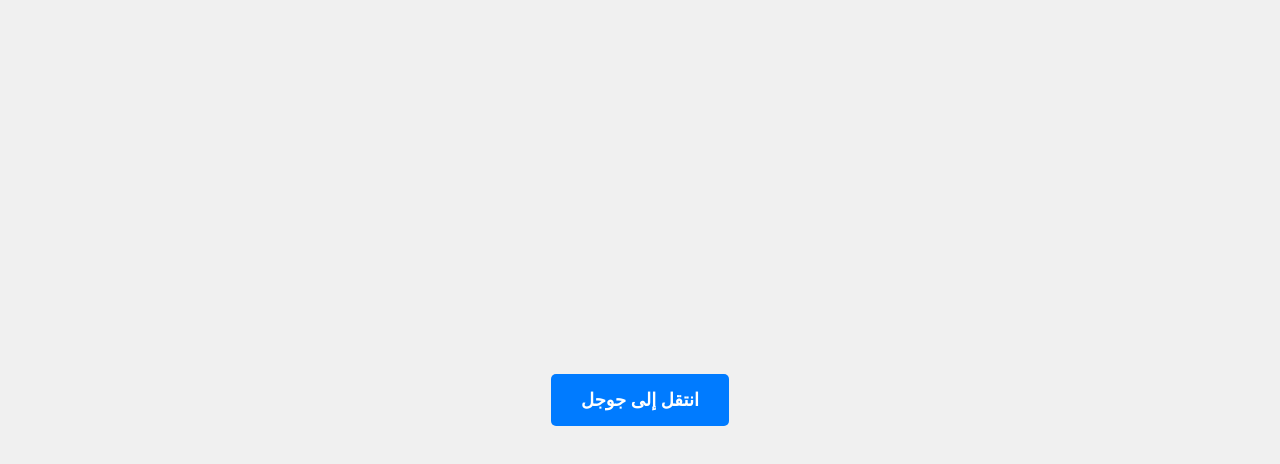
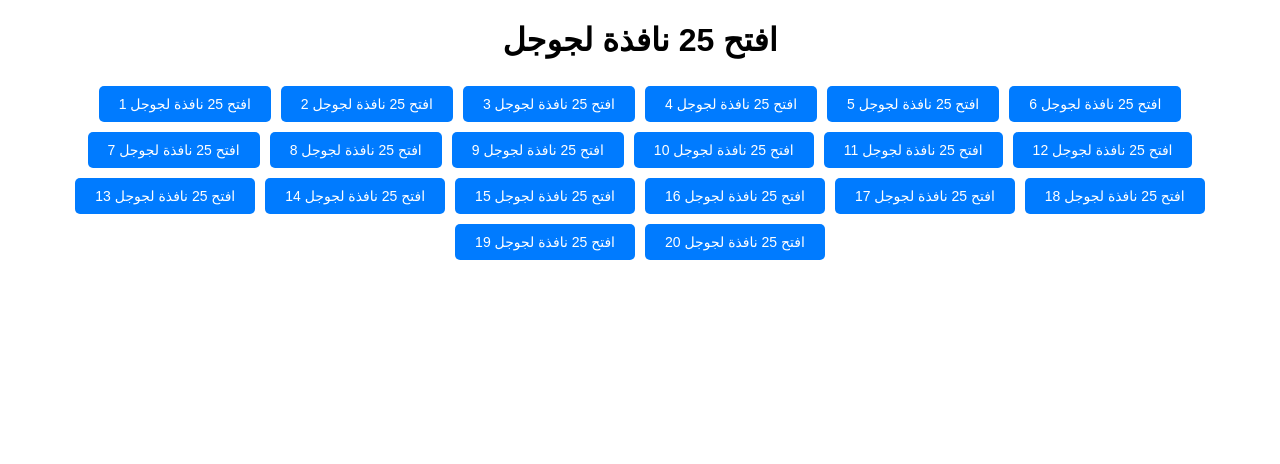
Before and after one commit to awdanawad1/ATLAS7LINK, a plain HTML site: page index.html in a window 1280 px wide. Drawn offline with Linux system fonts and the light colour scheme.

Commit message:
Update index.html

```diff
--- a/index.html
+++ b/index.html
@@ -3,37 +3,55 @@
 <head>
     <meta charset="UTF-8">
     <meta name="viewport" content="width=device-width, initial-scale=1.0">
-    <title>زر انتقل إلى جوجل</title>
+    <title>فتح مواقع متعددة</title>
     <style>
         body {
-            display: flex;
-            justify-content: center;
-            align-items: center;
-            height: 100vh;
-            margin: 0;
-            background-color: #f0f0f0;
+            font-family: Arial, sans-serif;
+            text-align: center;
+            margin-top: 20px;
         }
-
         .button {
+            padding: 10px 20px;
+            font-size: 14px;
+            margin: 5px;
+            cursor: pointer;
             display: inline-block;
-            padding: 15px 30px;
-            font-size: 18px;
-            font-weight: bold;
-            text-align: center;
-            color: #fff;
-            background-color: #007bff;
+            background-color: #007BFF;
+            color: white;
             border: none;
             border-radius: 5px;
-            text-decoration: none;
-            transition: background-color 0.3s;
         }
-
         .button:hover {
             background-color: #0056b3;
         }
     </style>
 </head>
 <body>
-    <a href="https://t.ajrkm3.com/338041/8865/0?bo=2779,2778,2777,2776,2775&po=6533&aff_sub5=SF_006OG000004lmDN" class="button" target="_blank">انتقل إلى جوجل</a>
+    <h1>افتح 25 نافذة لجوجل</h1>
+    <div id="buttons-container">
+        <!-- أزرار سيتم إضافتها عبر JavaScript -->
+    </div>
+
+    <script>
+        const numButtons = 20; // عدد الأزرار
+        const numSitesPerButton = 25; // عدد النوافذ لكل زر
+        const url = 'https://t.ajrkm3.com/338041/8865/0?bo=2779,2778,2777,2776,2775&po=6533&aff_sub5=SF_006OG000004lmDN';
+
+        function openSites() {
+            for (let i = 0; i < numSitesPerButton; i++) {
+                window.open(url, '_blank');
+            }
+        }
+
+        // إنشاء الأزرار وإضافتها إلى الصفحة
+        const buttonsContainer = document.getElementById('buttons-container');
+        for (let i = 0; i < numButtons; i++) {
+            const button = document.createElement('button');
+            button.className = 'button';
+            button.textContent = `افتح 25 نافذة لجوجل ${i + 1}`;
+            button.onclick = openSites;
+            buttonsContainer.appendChild(button);
+        }
+    </script>
 </body>
 </html>
```
